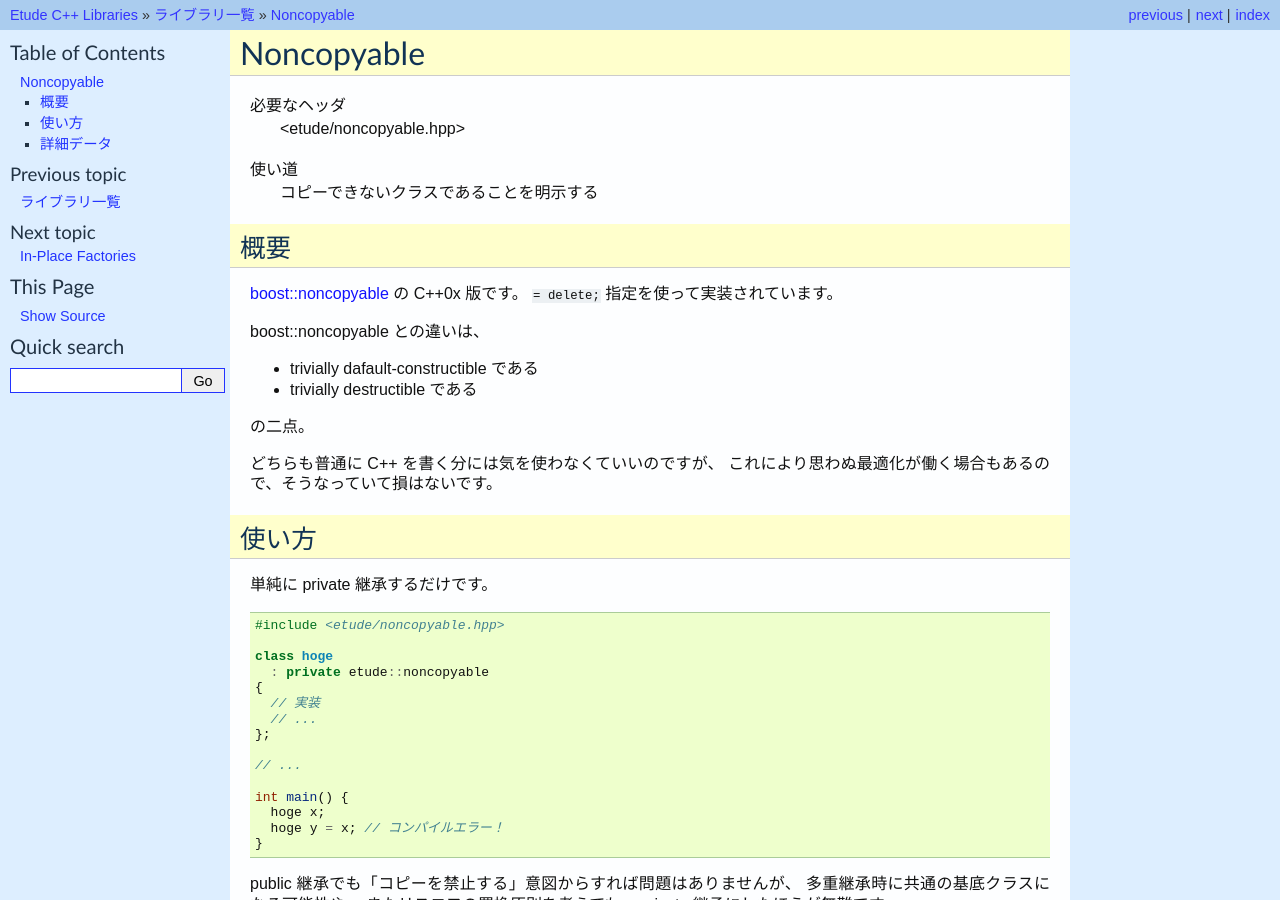
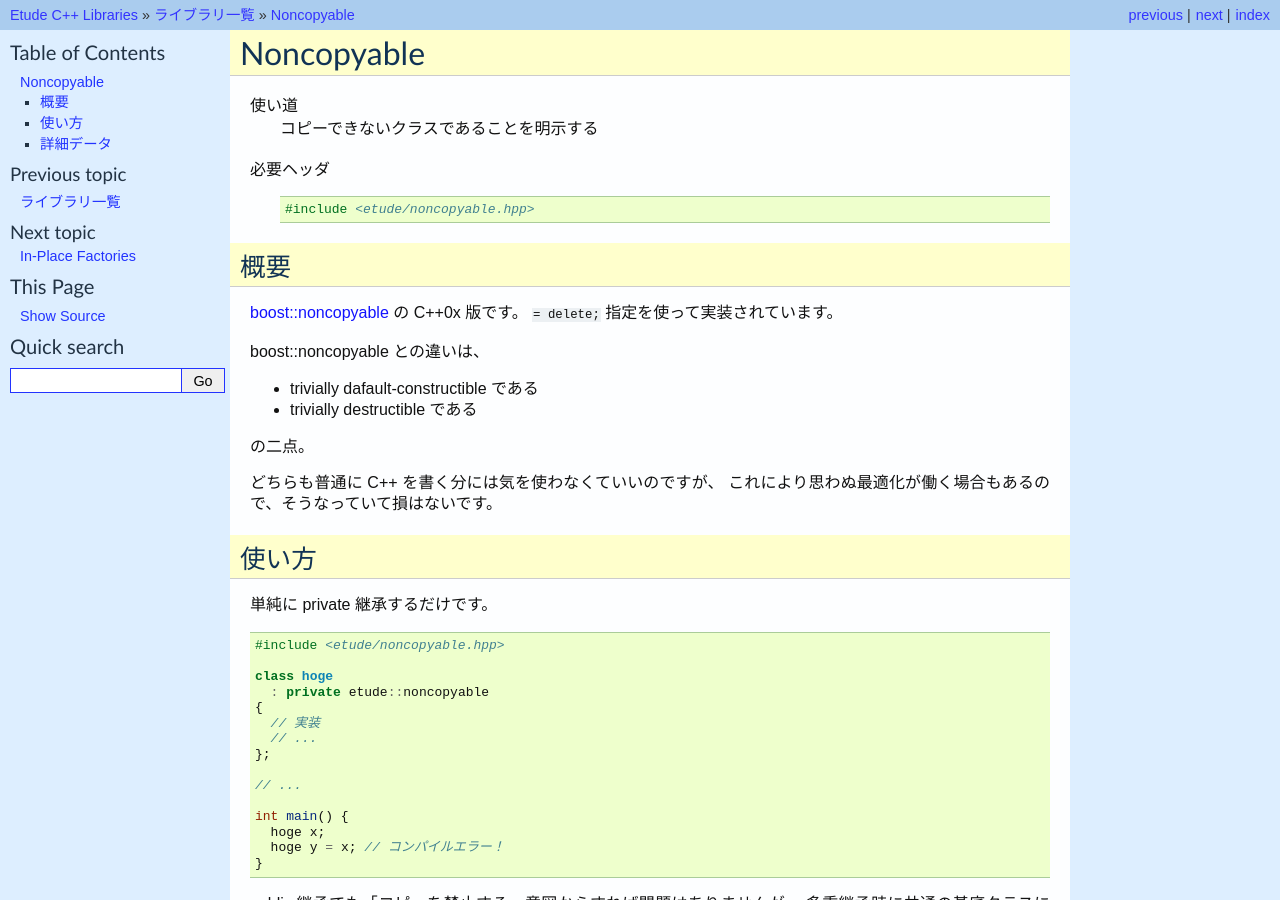
Before and after one commit to gintenlabo/etude, a Sphinx documentation site: the page built from docs/noncopyable.rst, in a window 1280 px wide and 900 px high. Built offline with Sphinx 7.4.7, drawn with Linux system fonts in a browser that asks for light colours.

Commit message:
noncopyable のドキュメントを微調整
InPlaceFactories に合わせて noncopyable を微調整。

```diff
--- a/docs/noncopyable.rst
+++ b/docs/noncopyable.rst
@@ -2,12 +2,13 @@
 Noncopyable
 ============
 
-
-必要なヘッダ
-  <etude/noncopyable.hpp>
-
 使い道
   コピーできないクラスであることを明示する
+
+必要ヘッダ
+  ::
+
+    #include <etude/noncopyable.hpp>
 
 
 概要
```
